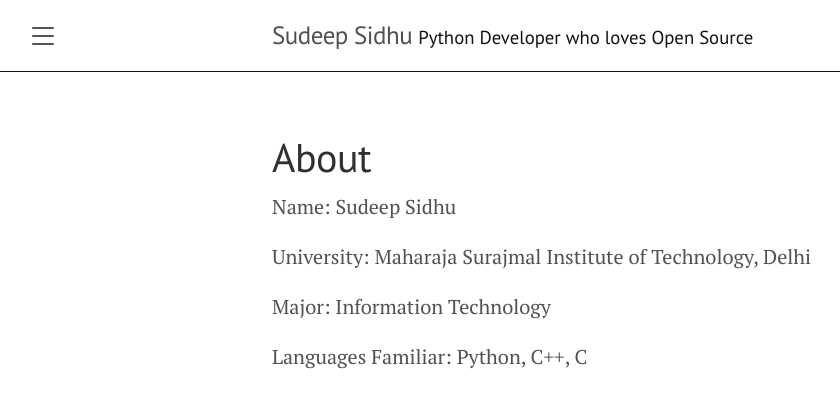
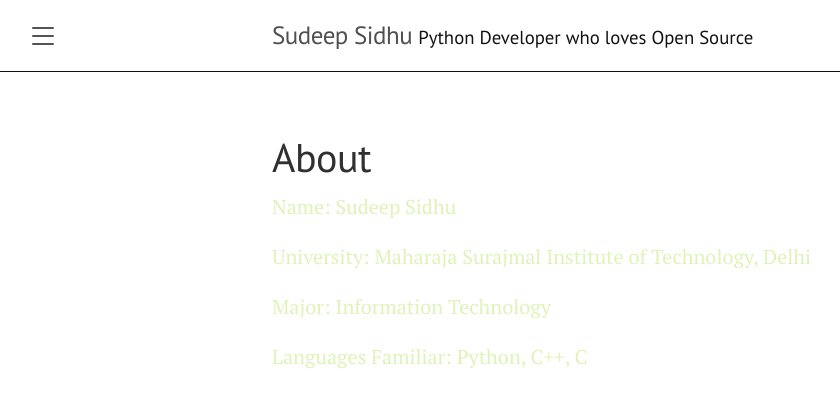
Before and after one commit to sidhu1012/sidhu1012.github.io, a Jekyll site: the page built from about.md, in a window 1280 px wide. Shown: the top 408 px of the page, without its empty margins (8-848 px from the left). Built offline with Jekyll 4.4.1, drawn with Linux system fonts in a browser that asks for light colours.

Commit message:
Change text and background color

```diff
--- a/public/css/poole.css
+++ b/public/css/poole.css
@@ -59,8 +59,8 @@ html {
 }
 
 body {
-  color: #515151;
-  background-color: #fff;
+  color: #def3b6fd;
+  background-color: rgba(17, 238, 109, 0);
   -webkit-text-size-adjust: 100%;
       -ms-text-size-adjust: 100%;
 }
```
